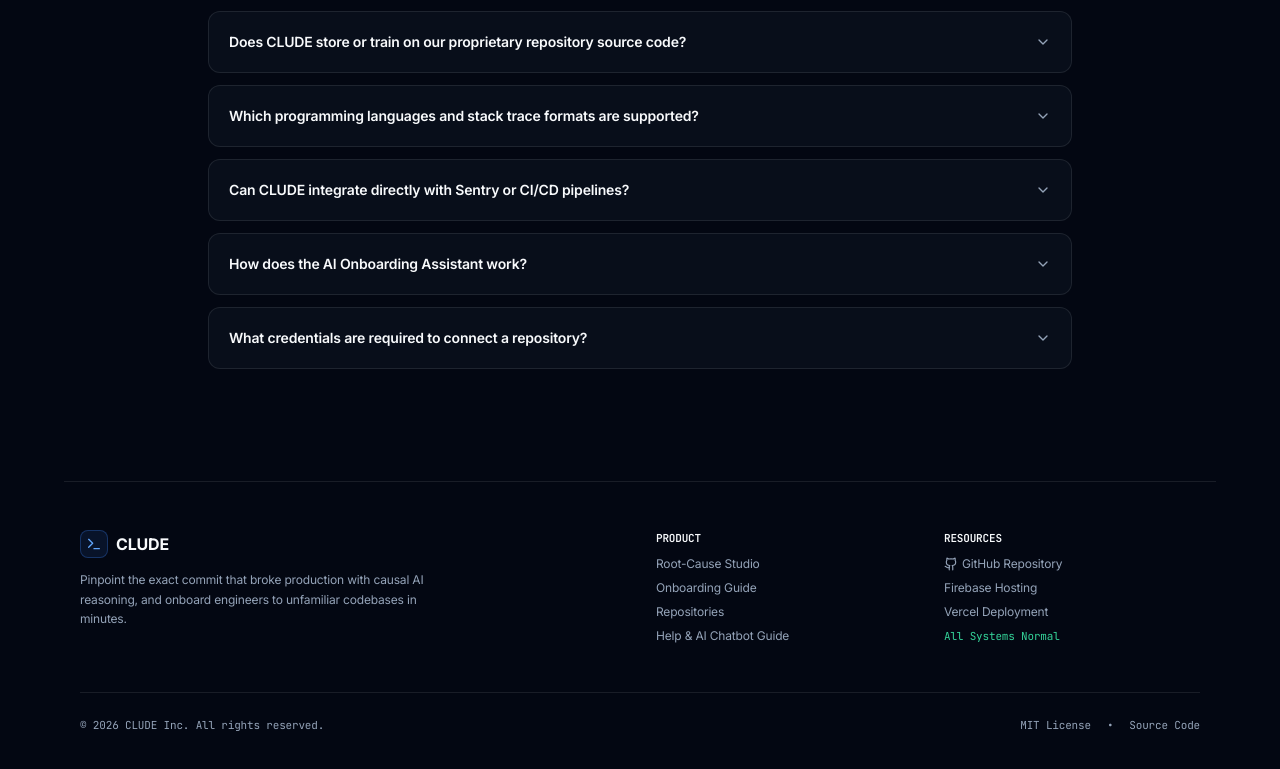
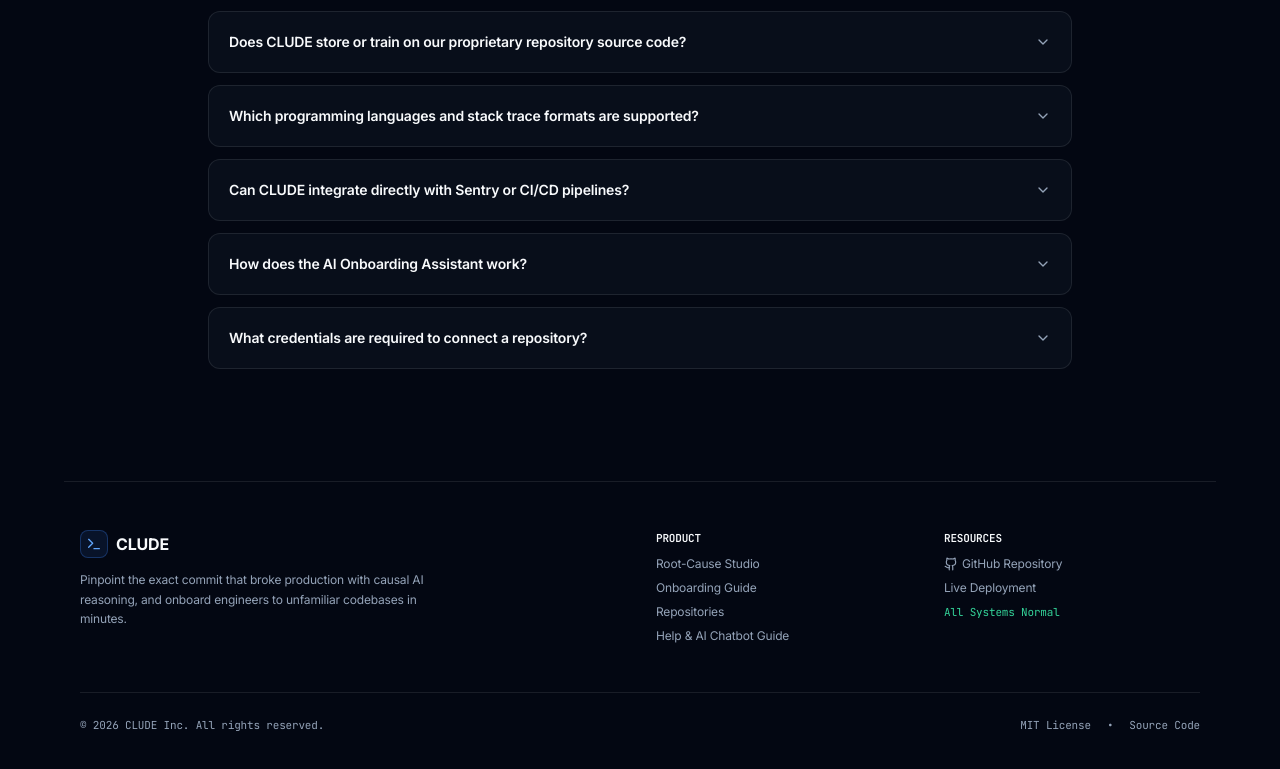
Before and after one commit to arnnnnaaavvvvv/CLUDE, a Next.js app in the folder frontend/: page / in a window 1280 px wide. Shown: the part 4974-5743 px from the top of the page. Built offline with nearby package versions, Linux system fonts and the light colour scheme; no server answers.

Commit message:
docs: consolidate to single main production deployment link

```diff
--- a/frontend/app/page.tsx
+++ b/frontend/app/page.tsx
@@ -594,8 +594,7 @@ export default function LandingPage() {
               <h5 className="font-semibold text-textPrimary font-mono uppercase text-[11px]">Resources</h5>
               <ul className="space-y-2">
                 <li><a href="https://github.com/arnnnnaaavvvvv/CLUDE" target="_blank" rel="noreferrer" className="hover:text-textPrimary transition-colors flex items-center gap-1"><Github className="h-3.5 w-3.5" /> GitHub Repository</a></li>
-                <li><a href="https://clude-e940d.web.app" target="_blank" rel="noreferrer" className="hover:text-textPrimary transition-colors">Firebase Hosting</a></li>
-                <li><a href="https://frontend-mu-roan-llgeruknl5.vercel.app" target="_blank" rel="noreferrer" className="hover:text-textPrimary transition-colors">Vercel Deployment</a></li>
+                <li><a href="https://frontend-mu-roan-llgeruknl5.vercel.app" target="_blank" rel="noreferrer" className="hover:text-textPrimary transition-colors">Live Deployment</a></li>
                 <li><span className="text-emerald-400 font-mono text-[11px]">All Systems Normal</span></li>
               </ul>
             </div>
```
Also changed, not shown: 1 other file (tests, documents, lock files or other folders).
